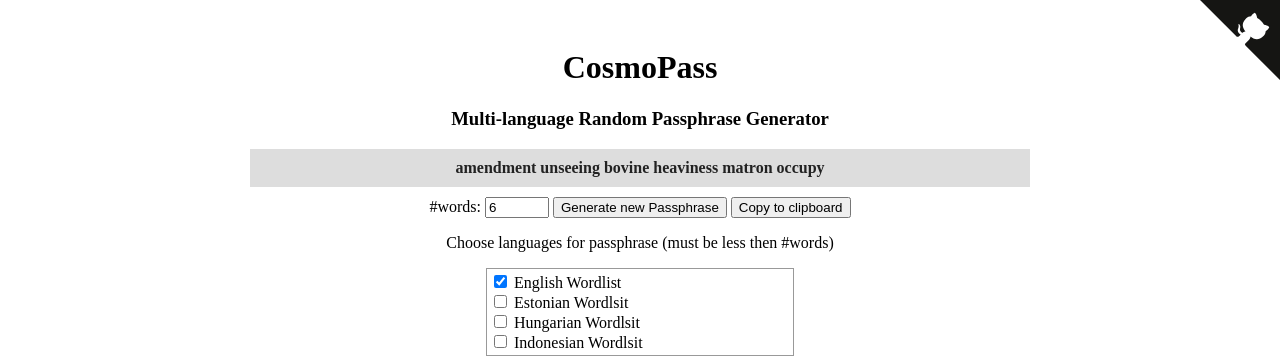
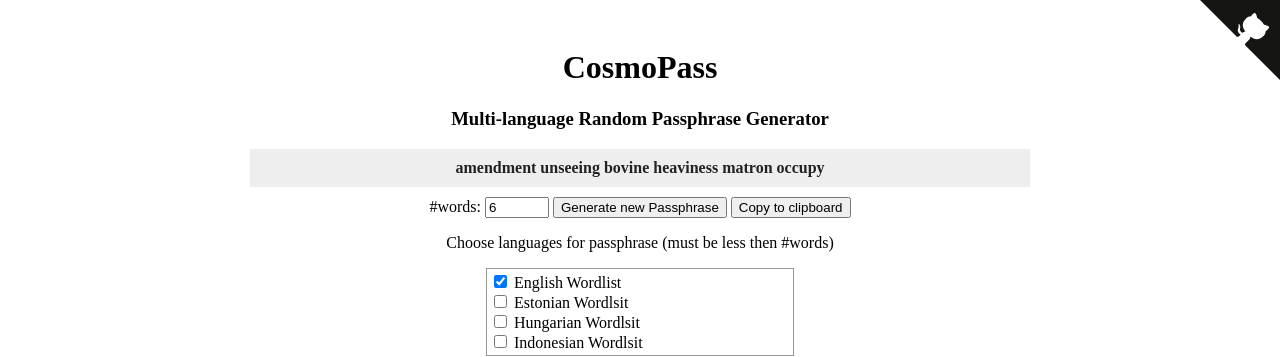
Before and after one commit to azophy/cosmopass, a plain HTML site: page index.html in a window 1280 px wide. In both pictures the pointer is over the element "Click to copy". Shown: the top 357 px of the page. Drawn offline with Linux system fonts and the light colour scheme.

Commit message:
Add hover animation to result box

```diff
--- a/index.html
+++ b/index.html
@@ -26,6 +26,11 @@
       padding: 10px;
       margin: 10px;
       background-color: #ddd;
+    }
+
+    #result:hover {
+      background-color: #eee;
+      cursor:grab;
     }
 
     #lang_list {
@@ -62,7 +67,7 @@
   <div class="hero">
     <h1>CosmoPass</h1>
     <h3>Multi-language Random Passphrase Generator</h3>
-    <div id="result" onclick="copyToClipboard()">loading...</div>
+    <div id="result" onclick="copyToClipboard()" title="Click to copy">loading...</div>
 
     <div>
       <label for="wordnum" class="input">#words:</label> <input type="number" min="1" max="100" size="1" value="6" id="wordnum" class="input">
```
